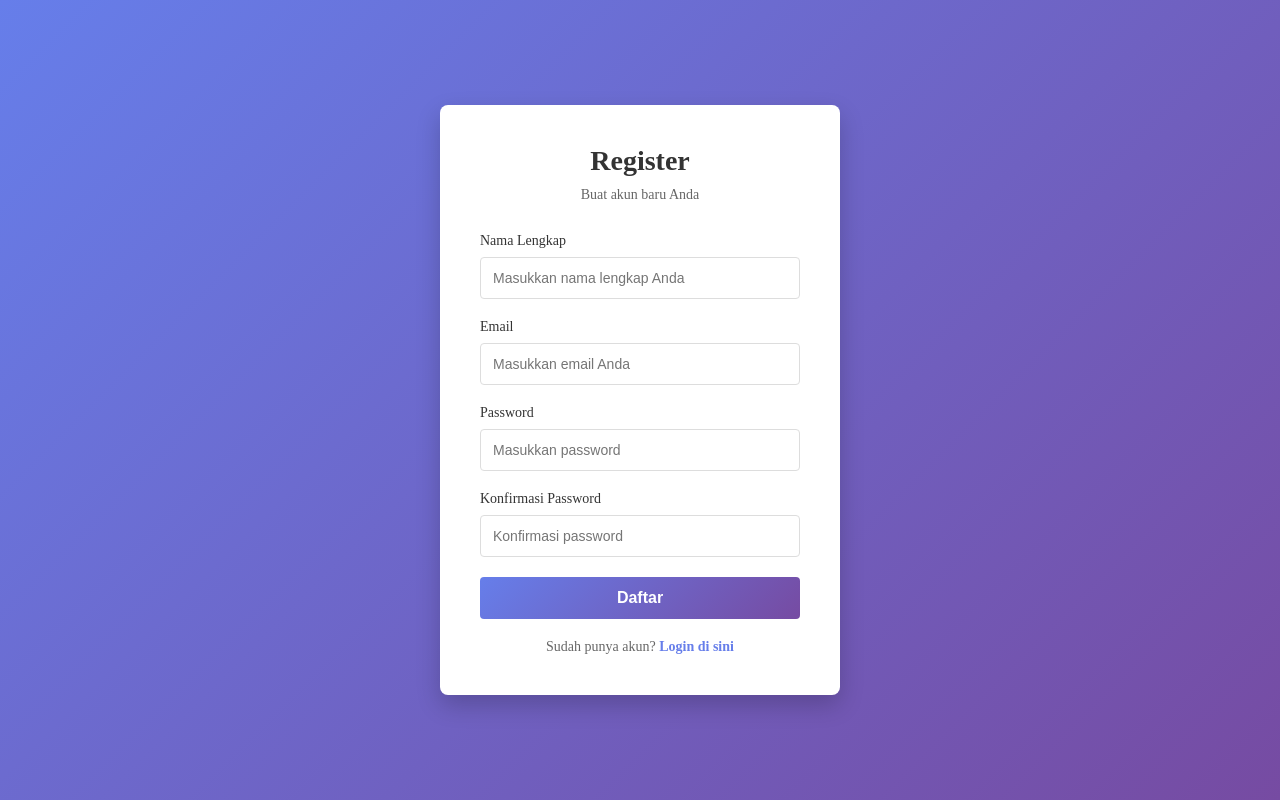
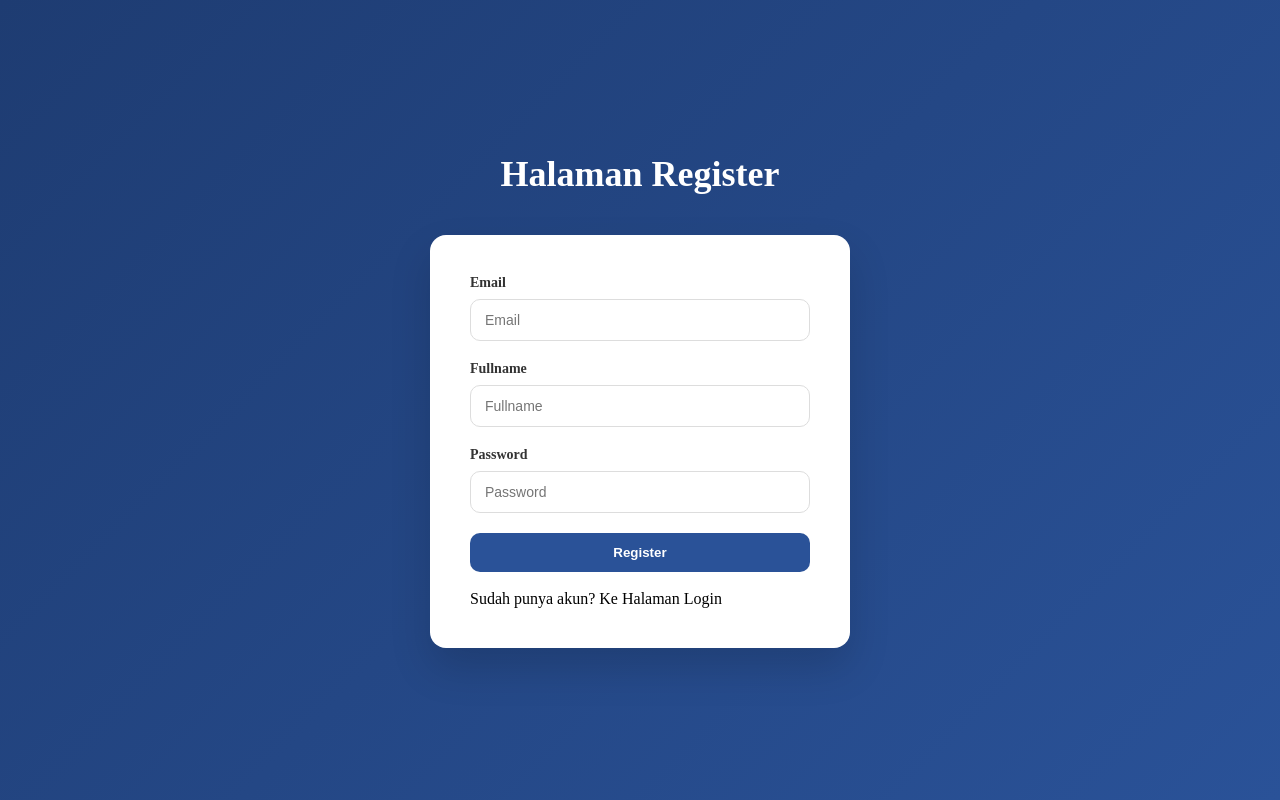
Before and after one commit to TamaDioo/my-app, a Next.js app: page /auth/register in a window 1280 px wide. Built offline with nearby package versions, Linux system fonts and the light colour scheme.

Commit message:
add: Praktikum Implementasi Sistem Registrasi (Database Integration)

```diff
--- a/package.json
+++ b/package.json
@@ -12,6 +12,7 @@
     "@types/node": "25.3.0",
     "@types/react": "19.2.14",
     "@types/react-dom": "19.2.3",
+    "bcrypt": "^6.0.0",
     "eslint": "9.39.2",
     "eslint-config-next": "16.1.6",
     "firebase": "^12.9.0",
@@ -23,6 +24,7 @@
     "typescript": "5.9.3"
   },
   "devDependencies": {
+    "@types/bcrypt": "^6.0.0",
     "autoprefixer": "^10.4.24",
     "postcss": "^8.5.6",
     "sass": "^1.97.3",
--- /dev/null
+++ b/src/pages/api/register.ts
@@ -0,0 +1,24 @@
+import { signUp } from "@/utils/db/servicefirebase";
+import type { NextApiRequest, NextApiResponse } from "next";
+
+type Data = {
+  name: string;
+  alamat: string;
+};
+
+export default async function handler(
+  req: NextApiRequest,
+  res: NextApiResponse<Data>,
+) {
+  if (req.method === "POST") {
+    await signUp(req.body, (result: { status: string; message: string }) => {
+      if (result.status === "success") {
+        res.status(200).json({ name: result.message, alamat: "" });
+      } else {
+        res.status(400).json({ name: result.message, alamat: "" });
+      }
+    });
+  } else {
+    res.status(405).json({ name: "Method not allowed", alamat: "" });
+  }
+}
--- a/src/pages/auth/register.tsx
+++ b/src/pages/auth/register.tsx
@@ -1,11 +1,7 @@
-import TampilanRegister from "../../views/auth/register";
+import TampilanRegister from "@/views/auth/register";
 
 const halamanRegister = () => {
-  return (
-    <>
-      <TampilanRegister />
-    </>
-  );
+  return <TampilanRegister />;
 };
 
 export default halamanRegister;
--- a/src/utils/db/servicefirebase.ts
+++ b/src/utils/db/servicefirebase.ts
@@ -5,8 +5,12 @@
   Firestore,
   getDoc,
   doc,
+  query,
+  addDoc,
+  where,
 } from "firebase/firestore";
 import app from "./firebase";
+import bcrypt from "bcrypt";
 
 const db = getFirestore(app);
 
@@ -24,3 +28,47 @@
   const data = snapshot.data();
   return data;
 }
+
+export async function signUp(
+  userData: {
+    email: string;
+    fullname: string;
+    password: string;
+    role?: string;
+  },
+  callback: Function,
+) {
+  const q = query(
+    collection(db, "users"),
+    where("email", "==", userData.email),
+  );
+  const querySnapshot = await getDocs(q);
+  const data = querySnapshot.docs.map((doc) => ({
+    id: doc.id,
+    ...doc.data(),
+  }));
+
+  if (data.length > 0) {
+    callback({
+      status: "error",
+      message: "Email already exists",
+    });
+  } else {
+    userData.password = await bcrypt.hash(userData.password, 10);
+    // Mengubah default role menjadi "member"
+    userData.role = "member";
+    await addDoc(collection(db, "users"), userData)
+      .then(() => {
+        callback({
+          status: "success",
+          message: "User registered successfully",
+        });
+      })
+      .catch((error) => {
+        callback({
+          status: "error",
+          message: error.message,
+        });
+      });
+  }
+}
--- a/src/views/auth/register/index.tsx
+++ b/src/views/auth/register/index.tsx
@@ -1,61 +1,122 @@
 import Link from "next/link";
-import styles from "./register.module.css";
+import style from "../../auth/register/register.module.scss";
+import { useState } from "react";
+import { useRouter } from "next/router";
 
 const TampilanRegister = () => {
+  const [isLoading, setIsLoading] = useState(false);
+  const { push } = useRouter();
+  const [error, setError] = useState("");
+  const handleSubmit = async (event: React.FormEvent<HTMLFormElement>) => {
+    setError("");
+    setIsLoading(true);
+    event.preventDefault();
+    const form = event.currentTarget;
+    const formData = new FormData(event.currentTarget);
+    const email = formData.get("email") as string;
+    const fullname = formData.get("Fullname") as string;
+    const password = formData.get("password") as string;
+
+    // Validasi email wajib
+    if (!email || email.trim() === "") {
+      setError("Email wajib diisi");
+      setIsLoading(false);
+      return;
+    }
+
+    // Validasi password minimal 6 karakter
+    if (!password || password.length < 6) {
+      setError("Password minimal 6 karakter");
+      setIsLoading(false);
+      return;
+    }
+
+    const response = await fetch("/api/register", {
+      method: "POST",
+      headers: {
+        "Content-Type": "application/json",
+      },
+      body: JSON.stringify({ email, fullname, password }),
+    });
+
+    if (response.status === 200) {
+      form.reset();
+      // event.currentTarget.reset();
+      setIsLoading(false);
+      push("/auth/login");
+    } else {
+      setIsLoading(false);
+      setError(
+        response.status === 400 ? "Email already exists" : "An error occurred",
+      );
+    }
+  };
+
   return (
-    <div className={styles.container}>
-      <div className={styles.card}>
-        <h1 className={styles.title}>Register</h1>
-        <p className={styles.subtitle}>Buat akun baru Anda</p>
-
-        <form className={styles.form}>
-          <div className={styles.formGroup}>
-            <label className={styles.label}>Nama Lengkap</label>
+    <div className={style.register}>
+      {error && <p className={style.register__error}>{error}</p>}
+      <h1 className={style.register__title}>Halaman Register</h1>
+      <div className={style.register__form}>
+        <form onSubmit={handleSubmit}>
+          <div className={style.register__form__item}>
+            <label
+              htmlFor="email"
+              className={style.register__form__item__label}
+            >
+              Email
+            </label>
             <input
-              type="text"
-              className={styles.input}
-              placeholder="Masukkan nama lengkap Anda"
+              type="email"
+              id="email"
+              name="email"
+              placeholder="Email"
+              className={style.register__form__item__input}
             />
           </div>
 
-          <div className={styles.formGroup}>
-            <label className={styles.label}>Email</label>
+          <div className={style.register__form__item}>
+            <label
+              htmlFor="Fullname"
+              className={style.register__form__item__label}
+            >
+              Fullname
+            </label>
             <input
-              type="email"
-              className={styles.input}
-              placeholder="Masukkan email Anda"
+              type="text"
+              id="Fullname"
+              name="Fullname"
+              placeholder="Fullname"
+              className={style.register__form__item__input}
             />
           </div>
 
-          <div className={styles.formGroup}>
-            <label className={styles.label}>Password</label>
+          <div className={style.register__form__item}>
+            <label
+              htmlFor="password"
+              className={style.register__form__item__label}
+            >
+              Password
+            </label>
             <input
               type="password"
-              className={styles.input}
-              placeholder="Masukkan password"
+              id="password"
+              name="password"
+              placeholder="Password"
+              className={style.register__form__item__input}
             />
           </div>
-
-          <div className={styles.formGroup}>
-            <label className={styles.label}>Konfirmasi Password</label>
-            <input
-              type="password"
-              className={styles.input}
-              placeholder="Konfirmasi password"
-            />
-          </div>
-
-          <button type="submit" className={styles.button}>
-            Daftar
+          <button
+            type="submit"
+            className={style.register__form__item__button}
+            disabled={isLoading}
+          >
+            {isLoading ? "Loading..." : "Register"}
           </button>
         </form>
-
-        <div className={styles.footer}>
-          Sudah punya akun?{" "}
-          <Link href="/auth/login" className={styles.link}>
-            Login di sini
-          </Link>
-        </div>
+        <br />
+        <p className={style.register__form__item__text}>
+          Sudah punya akun? <Link href="/auth/login">Ke Halaman Login</Link>
+        </p>
       </div>
     </div>
   );
--- /dev/null
+++ b/src/views/auth/register/register.module.scss
@@ -0,0 +1,102 @@
+.register {
+  min-height: 100vh;
+  display: flex;
+  flex-direction: column;
+  align-items: center;
+  justify-content: center;
+  background: linear-gradient(135deg, #1e3c72, #2a5298);
+  padding: 20px;
+
+  &__title {
+    width: 100%;
+    color: #ffffff;
+    font-weight: 700;
+    font-size: 36px;
+    text-align: center;
+    margin-bottom: 40px;
+  }
+
+  &__form {
+    background: #ffffff;
+    width: 100%;
+    max-width: 420px;
+    padding: 40px;
+    border-radius: 16px;
+    box-shadow: 0 20px 40px rgba(0, 0, 0, 0.15);
+
+    &__item {
+      display: flex;
+      flex-direction: column;
+      margin-bottom: 20px;
+
+      &__label {
+        font-size: 14px;
+        font-weight: 600;
+        margin-bottom: 8px;
+        color: #333;
+      }
+
+      &__input {
+        padding: 12px 14px;
+        border: 1px solid #ddd;
+        border-radius: 10px;
+        font-size: 14px;
+        transition: all 0.3s ease;
+
+        &:focus {
+          outline: none;
+          border-color: #2a5298;
+          box-shadow: 0 0 0 3px rgba(42, 82, 152, 0.2);
+        }
+      }
+    }
+
+    button {
+      width: 100%;
+      padding: 12px;
+      border-radius: 10px;
+      border: none;
+      background-color: #2a5298;
+      color: #ffffff;
+      font-weight: 600;
+      cursor: pointer;
+      transition: 0.3s ease;
+
+      &:hover {
+        background: #1e3c72;
+        transform: translateY(-2px);
+      }
+    }
+  }
+
+  &__error {
+    color: red;
+    font-size: 14px;
+    margin-top: 8px;
+  }
+}
+
+// Animation
+@keyframes fadeIn {
+  from {
+    opacity: 0;
+    transform: translateY(15px);
+  }
+  to {
+    opacity: 1;
+    transform: translateY(0);
+  }
+}
+
+// Responsive
+@media (max-width: 768px) {
+  .register {
+    &__form {
+      padding: 30px 20px;
+    }
+
+    &__title {
+      font-size: 26px;
+    }
+  }
+}
```
Also changed, not shown: 1 other file (tests, documents, lock files or other folders).
